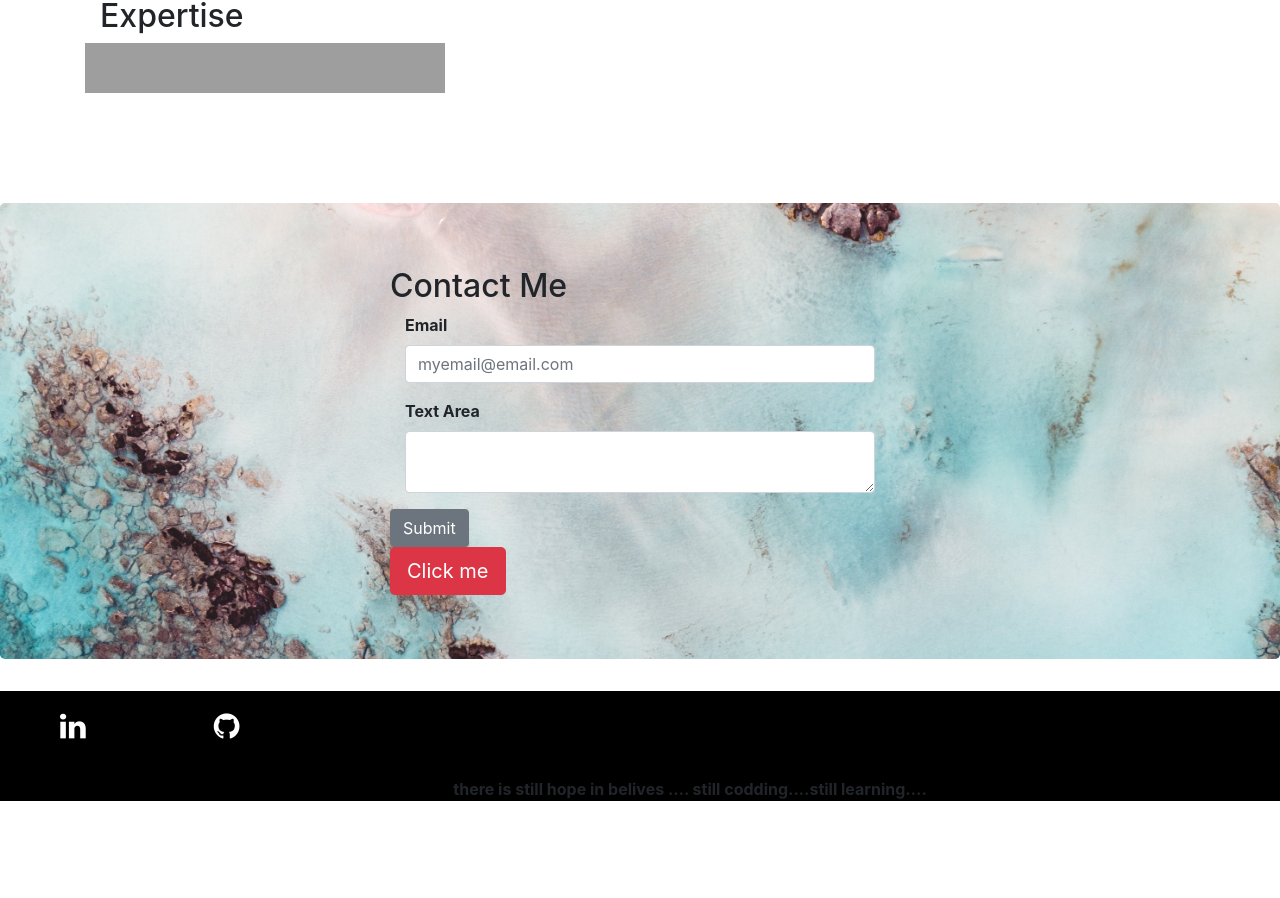
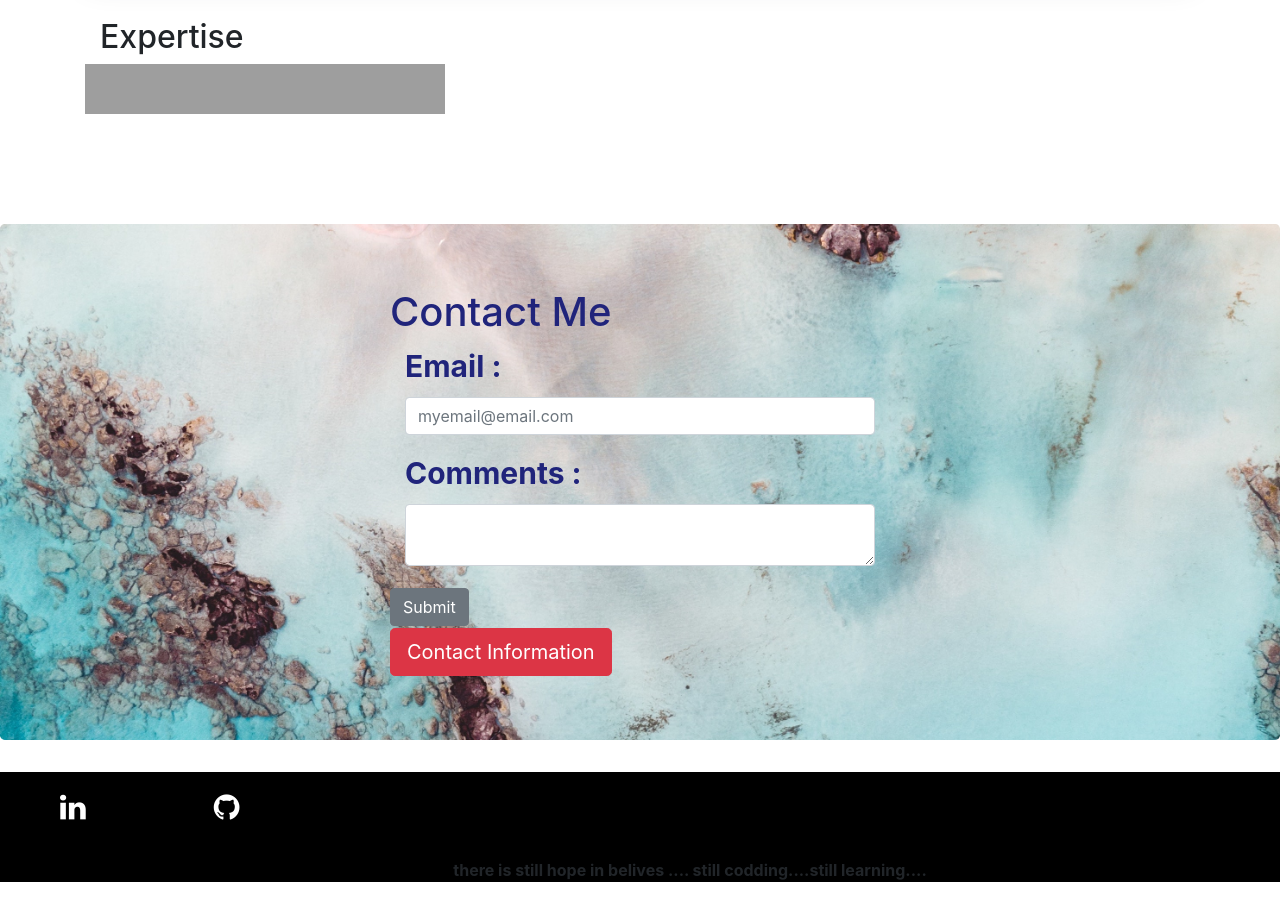
Before and after one commit to hiral271/portfolioReact, a React (Create React App) app: page / in a window 1280 px wide. Shown: the part 4693-5591 px from the top of the page. Before the commit the page ends 5510 px from the top, so only its background shows below. Built offline with nearby package versions, Linux system fonts and the light colour scheme; grey boxes are pictures that could not be loaded.

Commit message:
prompt datails

```diff
--- a/src/App.js
+++ b/src/App.js
@@ -5,6 +5,7 @@ import About from "./pages/About/About";
 import Projects from "./pages/Project/Projects"
 import Contact from "./pages/Contact/Contact";
 import NavTabs from "../src/components/NavTabs"
+import Footer from "./pages/Footer/Footer"
 
 const App = () => {
 return(
@@ -16,6 +17,7 @@ return(
         <Route exact path="/Projects" component={Projects} />
         <Route path="/contact" component={Contact} />
       </div>
+      <Footer />
     </Router>
 )
 
--- a/src/pages/About/About.js
+++ b/src/pages/About/About.js
@@ -1,7 +1,7 @@
 import React from "react";
 import "./about.css"
 import data from "../../data.json"
- import Footer from "../Footer/Footer"
+
 const About = () => (
 
     <div className="section about-section " id="about">
--- a/src/pages/Contact/ConatactButton/Button.js
+++ b/src/pages/Contact/ConatactButton/Button.js
@@ -1,5 +1,6 @@
 import React, { useState } from 'react';
-import { Button, Modal, ModalHeader, ModalBody, ModalFooter } from 'reactstrap';
+import { Button, Modal, ModalHeader, ModalBody, ModalFooter,ListGroup, ListGroupItem } from 'reactstrap';
+
 
 const ModalExample = (props) => {
   const {
@@ -13,15 +14,26 @@ const ModalExample = (props) => {
 
   return (
     <div>
-      <Button color="danger" onClick={toggle} size="lg" >Click me </Button>
+      <Button color="danger" onClick={toggle} size="lg" >Contact Information</Button>
       <Modal isOpen={modal} fade={false} toggle={toggle} className={className}>
-        <ModalHeader toggle={toggle}>Modal title</ModalHeader>
+        <ModalHeader toggle={toggle}><span role="img" aria-label="sheep">👌</span></ModalHeader>
         <ModalBody>
-          Lorem ipsum dolor sit amet, consectetur adipisicing elit, sed do eiusmod tempor incididunt ut labore et dolore magna aliqua. Ut enim ad minim veniam, quis nostrud exercitation ullamco laboris nisi ut aliquip ex ea commodo consequat. Duis aute irure dolor in reprehenderit in voluptate velit esse cillum dolore eu fugiat nulla pariatur. Excepteur sint occaecat cupidatat non proident, sunt in culpa qui officia deserunt mollit anim id est laborum.
+        <div>
+      <h3>Hiral Mohan Patel </h3>
+      <p>you can find  <strong> <code>me  </code> here</strong>.</p>
+      <ListGroup>
+        <ListGroupItem active tag="a" href="https://hiral271.github.io/Day-planer/" action>GitHub</ListGroupItem>
+        <ListGroupItem tag="a" href="https://www.linkedin.com/in/hiral-mohan-patel-203485203/" action>LinkId  Link</ListGroupItem>
+        <ListGroupItem tag="a" href="https://docs.google.com/document/d/1tNG4pk7i2sTejvFJ0fupdVWvjHxwKxVUEO0fn6Ip38c/edit?usp=sharing" action>Resume-Link </ListGroupItem>
+        <ListGroupItem >Phone: 609-955-4870</ListGroupItem>
+      </ListGroup>
+      <p />
+
+    </div>
 
         </ModalBody>
         <ModalFooter>
-        <Button color="primary" onClick={toggle} target="_blank" href="https://hiral271.github.io/Day-planer/" >Do Something
+        <Button color="primary" onClick={toggle} target="_blank" href="#about" > About Me
 
         </Button>{' '}
           <Button color="secondary" onClick={toggle}>Cancel</Button>
--- a/src/pages/Contact/Contact.js
+++ b/src/pages/Contact/Contact.js
@@ -1,4 +1,4 @@
-import React from "react";
+import React ,{useState}from "react";
 import "../Contact/contact.css"
 import ModalExample from "../Contact/ConatactButton/Button"
 import {
@@ -8,14 +8,21 @@ import {
     FormGroup,
     Label,
     Input,
-    Button
+    Button,
+
 
 } from 'reactstrap';
 
-import data from "../../data.json";
+
+const  Contact=() =>{
+  const[img,setImg]=useState("")
+ const inputEvent = (event)=>{
+   const data = event.target.value;
+   console.log(data)
+   setImg(data)
+ }
 
 
-function Contact() {
   return (
 
 <Jumbotron className="ContactForm">
@@ -23,23 +30,28 @@ function Contact() {
 
 
 <Form className="form">
-    <h2>Contact Me </h2>
+    <h1>Contact Me </h1>
     <Col>
 
         <FormGroup>
 
-            <Label>Email</Label>
+            <Label>Email :</Label>
             <Input
                 type="email"
                 name="email"
                 id="exampleEmail"
                 placeholder="myemail@email.com"
+                value={img}
+                onChange={inputEvent}
             />
         </FormGroup>
     </Col>
     <Col>
         <FormGroup>
-            <Label for="exampleText">Text Area</Label>
+            <Label for="exampleText"
+
+
+            >Comments : </Label>
             <Input type="textarea" name="text" id="exampleText" />
         </FormGroup>
     </Col>
--- a/src/pages/Contact/contact.css
+++ b/src/pages/Contact/contact.css
@@ -6,6 +6,8 @@
     background-attachment: fixed;
     /* height: 100vh;  */
     background-size: cover;
+    color:#20247b;
+    font-size: 30px;
 }
 .form{
     justify-content:center;
--- a/src/pages/Home/Home.js
+++ b/src/pages/Home/Home.js
@@ -2,7 +2,7 @@ import React from "react";
 import "./home.css"
 import Dashbord from "../Dashbord/Dashbord"
 import ProjectsCard from "../Project/Projects"
-import Footer from "../Footer/Footer"
+
 import About from "../About/About";
 import Contact from "../Contact/Contact";
 
@@ -33,7 +33,7 @@ const Home = () => (
 
     <About />
     <Contact />
-    <Footer/>
+
 
      </div>
 );
```
